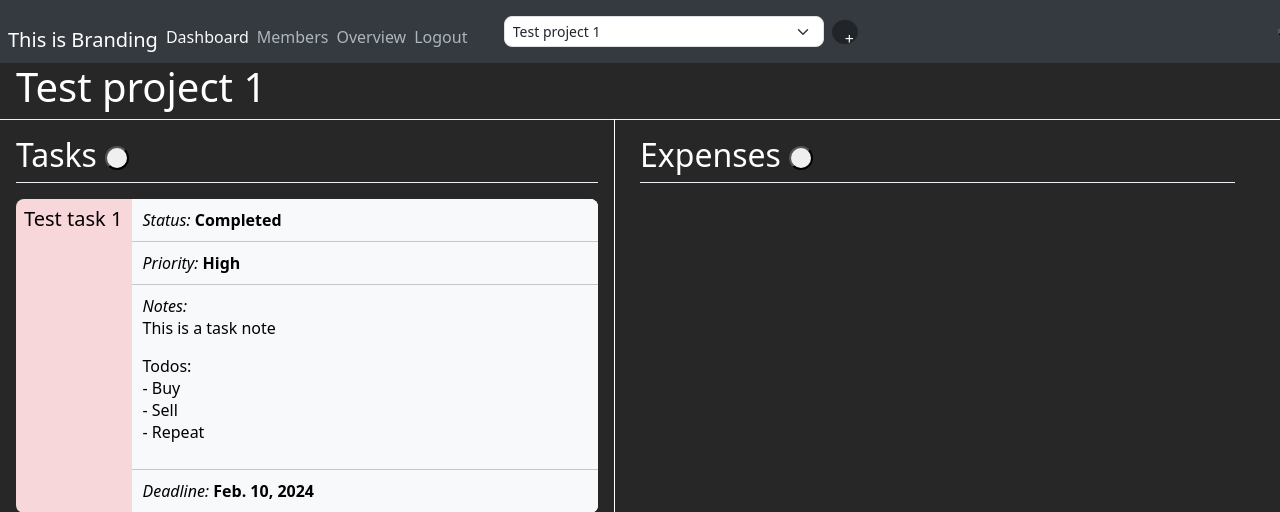
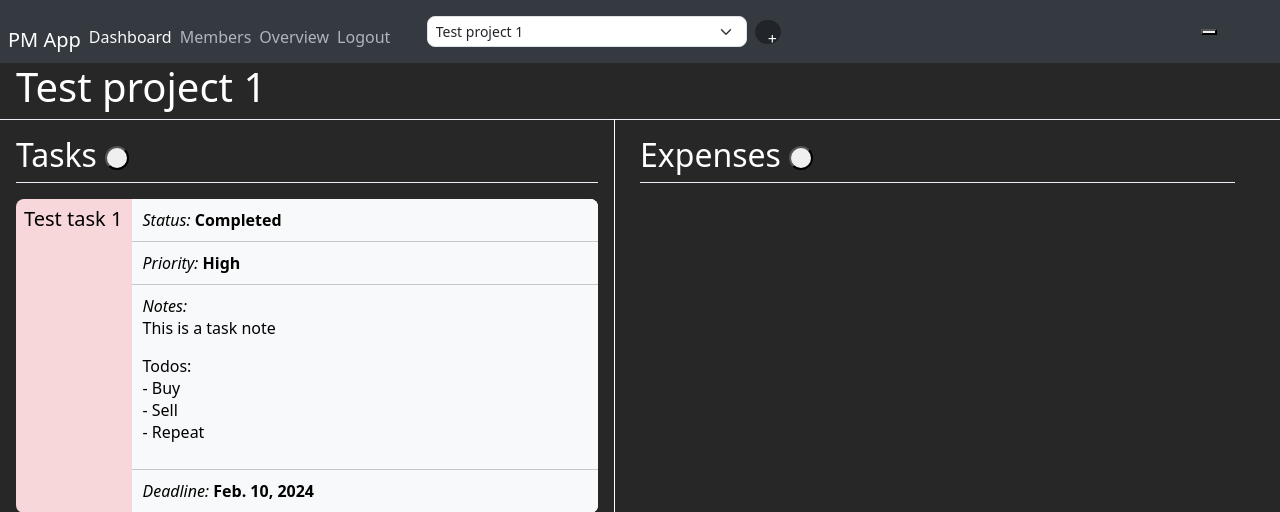
Before and after one commit to akaNiknok/ProjectManager, a Django app: page /dashboard/ in a window 1280 px wide. Shown: the top 512 px of the page. Run offline with Django 5.2, Linux system fonts and the light colour scheme; data comes from the database, SQL or seed files in the repository; some libraries are stand-ins or nearby versions.

Commit message:
Change temporary branding name

```diff
--- a/ProjectManager/PMApp/templates/dashboard.html
+++ b/ProjectManager/PMApp/templates/dashboard.html
@@ -2,7 +2,7 @@
 
 {% block navbar %}
     <ul class="navbar-nav mt-3">
-      <li class="navbar-item"><a class="navbar-brand ms-2 me-2" style="color: FFFFFF; text-decoration: none;">This is Branding</a></li>
+      <li class="navbar-item"><a class="navbar-brand ms-2 me-2" style="color: FFFFFF; text-decoration: none;">PM App</a></li>
       <li class="navbar-item"><a class="me-2" style="color: F8F9FA; text-decoration: none;" href="{% url 'dashboard' %}">Dashboard</a></li>
       <li class="navbar-item"><a class="me-2" style="color: ADB5BD; text-decoration: none;" href="{% url 'view_members' %}">Members</a></li>
       <li class="navbar-item"><a class="me-2" style="color: ADB5BD; text-decoration: none;" href="{% url 'view_project' %}">Overview</a></li>
--- a/ProjectManager/PMApp/templates/view_project.html
+++ b/ProjectManager/PMApp/templates/view_project.html
@@ -3,7 +3,7 @@
 {% block navbar %}
 
     <ul class="navbar-nav mt-3">
-      <li class="navbar-item"><a class="navbar-brand ms-2 me-2" style="color: FFFFFF">This is Branding</a></li>
+      <li class="navbar-item"><a class="navbar-brand ms-2 me-2" style="color: FFFFFF">PM App</a></li>
       <li class="navbar-item"><a class="me-2" style="color: ADB5BD; text-decoration: none;" href="{% url 'dashboard' %}">Dashboard</a></li>
       <li class="navbar-item"><a class="me-2" style="color: ADB5BD; text-decoration: none;" href="{% url 'view_members' %}">Members</a></li>
       <li class="navbar-item"><a class="me-2" style="color: F8F9FA; text-decoration: none;" href="{% url 'view_project' %}">Overview</a></li>
```
